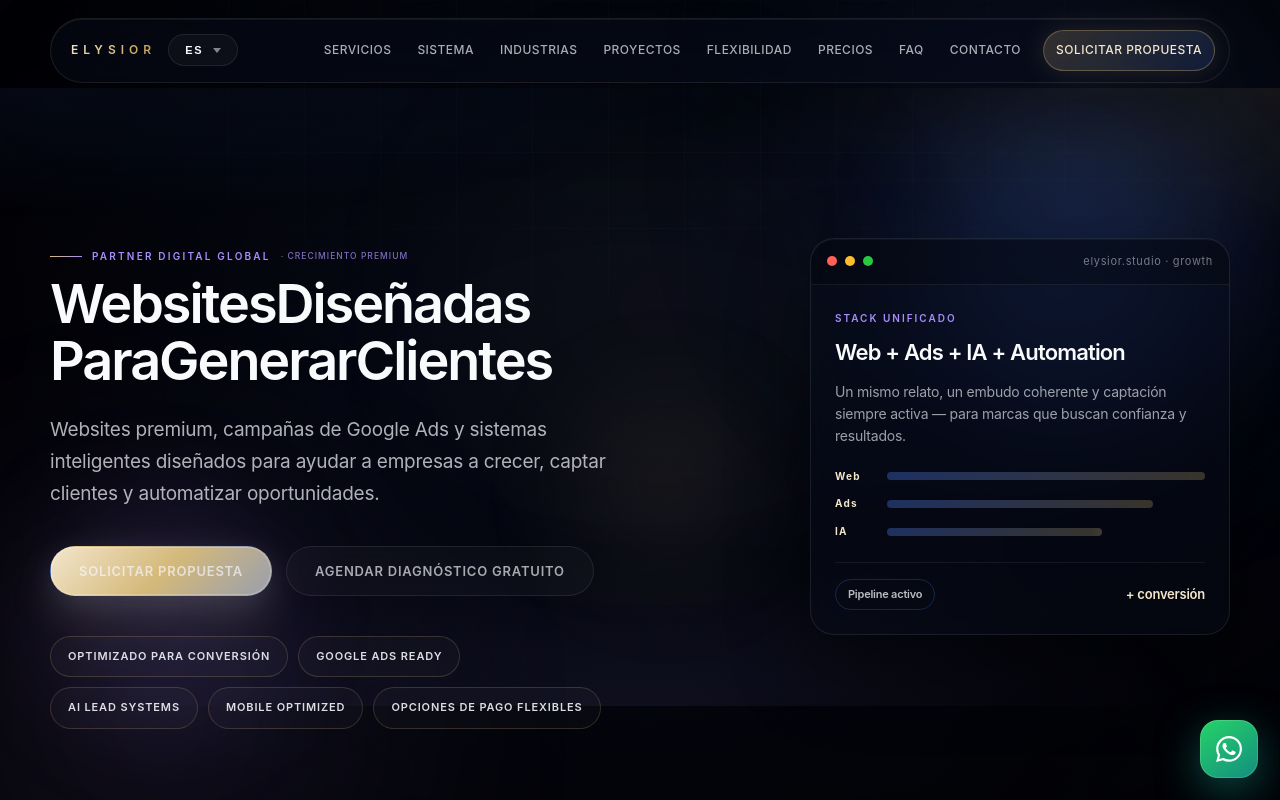
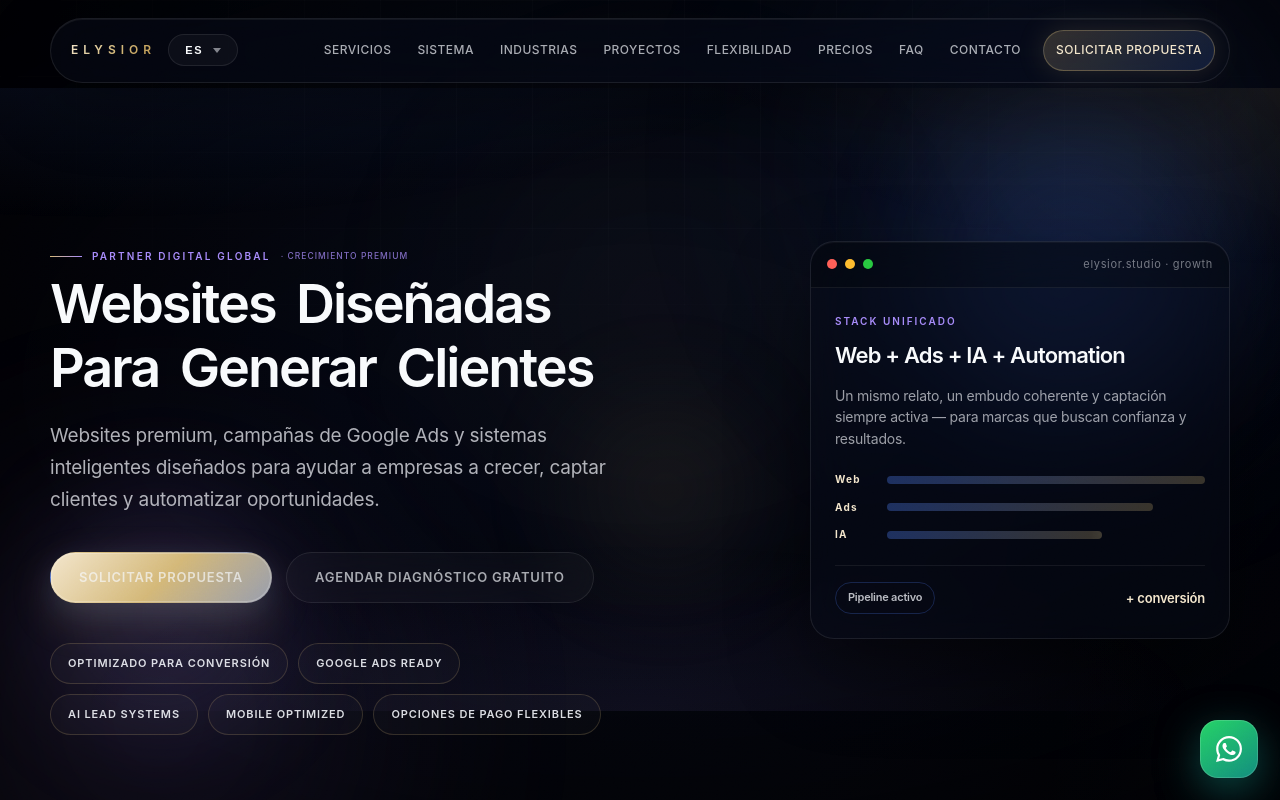
Before and after one commit to alanstuart/elysior-website, a React (Vite) app: page / in a window 1280 px wide. Shown: the top 800 px of the page. Built offline with nearby package versions, Linux system fonts and the light colour scheme.

Commit message:
Fix hero headline spacing

```diff
--- a/src/App.css
+++ b/src/App.css
@@ -811,6 +811,11 @@ main {
 }
 
 .hero__title {
+  display: flex;
+  flex-wrap: wrap;
+  align-items: baseline;
+  column-gap: 0.38em;
+  row-gap: 0.12em;
   font-size: clamp(32px, 5.4vw, 54px);
   font-weight: 600;
   line-height: 1.05;
--- a/src/App.jsx
+++ b/src/App.jsx
@@ -360,7 +360,7 @@ function App() {
               <h1 className="hero__title">
                 {heroWords.map((w, i) => (
                   <span key={`${lang}-${w}-${i}`} className="hero__word" style={{ '--d': i }}>
-                    {w}{' '}
+                    {w}
                   </span>
                 ))}
               </h1>
```
